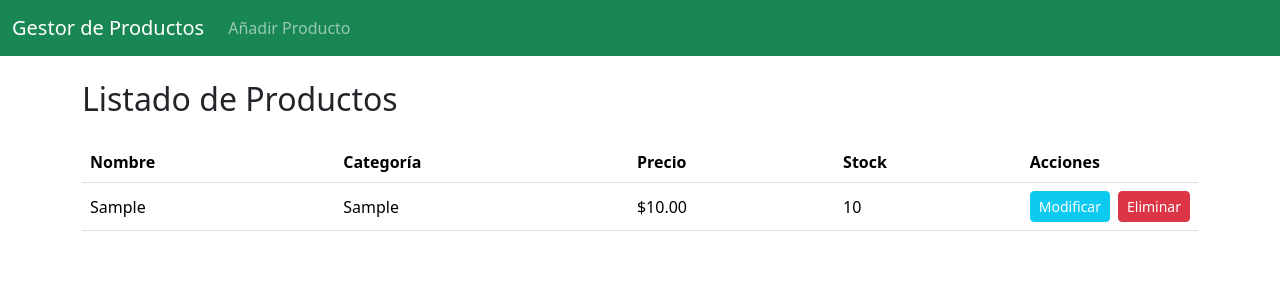
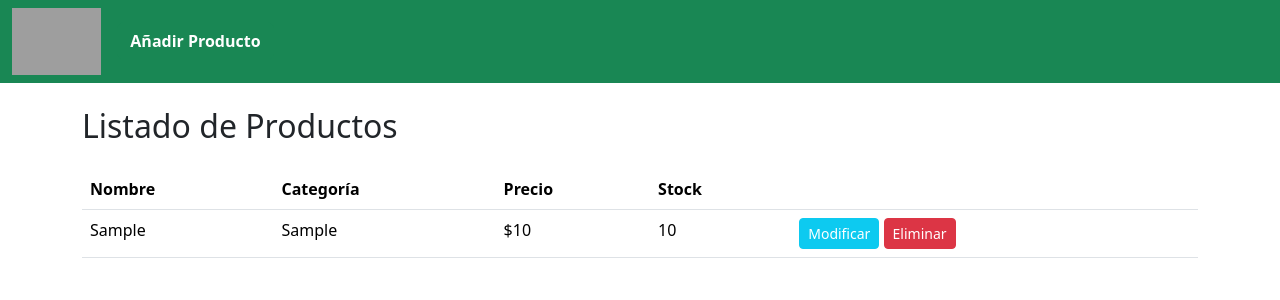
Before and after one commit to bs-andres/TechnoMarket, a PHP site: page / in a window 1280 px wide. Shown: the top 300 px of the page. Run offline with PHP 8.4, Linux system fonts and the light colour scheme; tables that the repository leaves empty or names only in its code hold one stand-in row (values such as "Sample post"); grey boxes are pictures that could not be loaded.

Commit message:
eliminar terminado y mejora del frontend

```diff
--- a/PHP/index.php
+++ b/PHP/index.php
@@ -1,8 +1,8 @@
 <?php
 require_once "conexion.php";
 
-// Obtener productos
-$sql = $pdo->query("SELECT * FROM productos ORDER BY id_producto ASC");
+//selecciona productos
+$sql = $pdo->query("SELECT * FROM productos ORDER BY producto");
 $productos = $sql->fetchAll(PDO::FETCH_ASSOC);
 ?>
 <!DOCTYPE html>
@@ -12,71 +12,60 @@ $productos = $sql->fetchAll(PDO::FETCH_ASSOC);
     <meta name="viewport" content="width=device-width, initial-scale=1.0">
     <link href="https://cdn.jsdelivr.net/npm/bootstrap@5.3.3/dist/css/bootstrap.min.css" rel="stylesheet">
     <script src="https://cdn.jsdelivr.net/npm/bootstrap@5.3.3/dist/js/bootstrap.bundle.min.js"></script>
+    <link rel="stylesheet" href="../css/estilo.css">
     <title>Listado de Productos</title>
 </head>
 
 <body>
 
     <!-- NAVBAR -->
-    <nav class="navbar navbar-expand-sm bg-success navbar-dark">
-        <div class="container-fluid">
-            <a class="navbar-brand" href="index.php">Gestor de Productos</a>
+    <nav class="navbar bg-success navbar-dark">
+        <div class="container-fluid d-flex align-items-center justify-content-start">
 
-            <button class="navbar-toggler" type="button" data-bs-toggle="collapse" data-bs-target="#menu">
-                <span class="navbar-toggler-icon"></span>
-            </button>
+            <img src="../logo.png" alt="TechnoMarket"
+                class="img-fluid me-3"
+                style="max-height: 67px;">
 
-            <div class="collapse navbar-collapse" id="menu">
-                <ul class="navbar-nav">
-                    <li class="nav-item">
-                        <a class="nav-link" href="añadir_prod.php">Añadir Producto</a>
-                    </li>
-                </ul>
-            </div>
+            <a class="btn btn-success text-white fw-bold" href="añadir_prod.php">
+                Añadir Producto
+            </a>
+
         </div>
     </nav>
+
+
 
     <!-- CONTENIDO -->
     <div class="container mt-4">
         <h2 class="mb-4">Listado de Productos</h2>
         <div class="table-responsive">
-            <table class="table align-middle">
-                <thead class="bg-success text-white">
+            <table class="table">
+                <thead>
                     <tr>
                         <th>Nombre</th>
                         <th>Categoría</th>
                         <th>Precio</th>
                         <th>Stock</th>
-                        <th width="160">Acciones</th>
+                        <th></th>
                     </tr>
                 </thead>
 
                 <tbody>
-                    <?php foreach ($productos as $p): ?>
-                        <tr>
-                            <td><?= htmlspecialchars($p['producto']) ?></td>
-                            <td><?= htmlspecialchars($p['categoria']) ?></td>
-                            <td>$<?= number_format($p['precio'], 2) ?></td>
-                            <td><?= $p['stock'] ?></td>
-                            <td>
-                                <div class="d-flex gap-2">
-                                    <a href="editar.php?id=<?= $p['id_producto'] ?>"
-                                    class="btn btn-sm btn-info text-white">Modificar</a>
-
-                                    <a href="eliminar.php?id=<?= $p['id_producto'] ?>"
-                                    class="btn btn-sm btn-danger"
-                                    onclick="return confirm('¿Seguro que deseas eliminar este producto?');">
-                                    Eliminar
-                                    </a>
-                                </div>
-                            </td>
-                        </tr>
-                    <?php endforeach; ?>
+                    <?php foreach ($productos as $producto): ?>
+                    <tr>
+                        <td><?= htmlspecialchars($producto['producto']) ?></td>
+                        <td><?= htmlspecialchars($producto['categoria']) ?></td>
+                        <td>$<?= number_format($producto['precio']) ?></td>
+                        <td><?= $producto['stock'] ?></td>
+                        <td>
+                            <a href="editar.php?id=<?= $producto['id_producto'] ?>" class="btn btn-sm btn-info text-white">Modificar</a>
+                            <a href="eliminar_prod.php?id=<?= $producto['id_producto'] ?>" class="btn btn-sm btn-danger" onclick="return confirm('¿Seguro que desea eliminar este producto?');">Eliminar</a>
+                        </td>
+                    </tr>
+                <?php endforeach; ?>
                 </tbody>
-
             </table>
         </div>
     </div>
-
 </body>
 </html>
```
Also changed, not shown: PHP/añadir_prod.php (+12 -21 lines), PHP/eliminar_prod.php (added, +16 -0 lines), logo.png (added).
